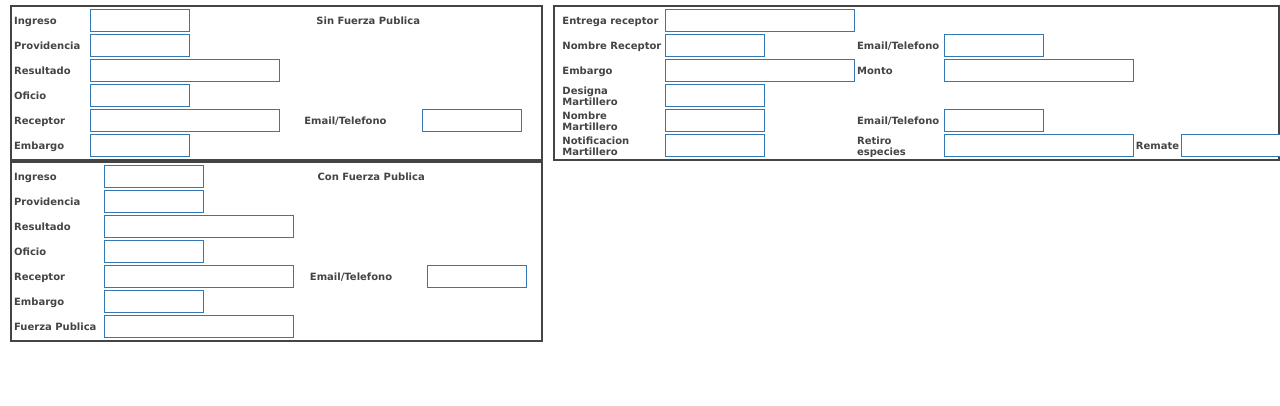
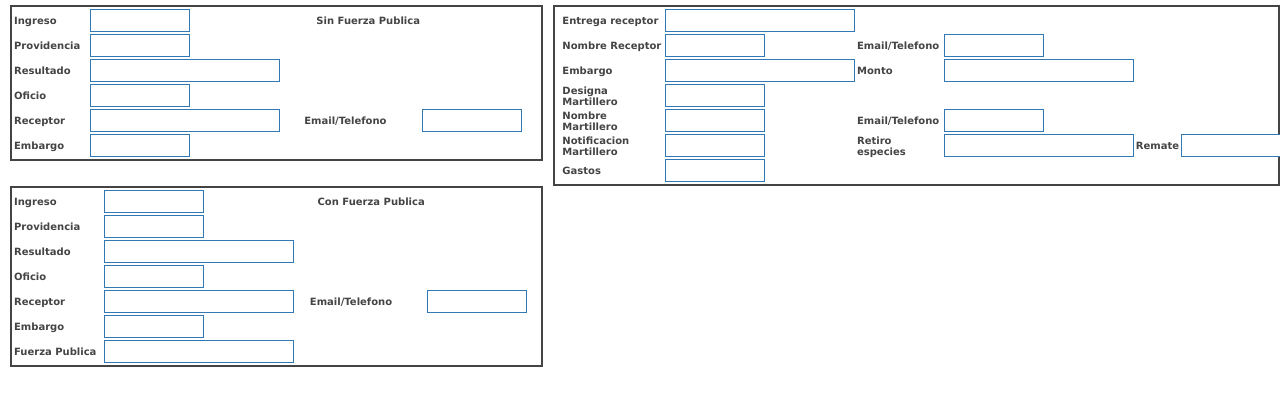
Before and after one commit to lucascharles/proyecto-dyv, a PHP site: template views/deudor_ficha_martillero.php in a window 1280 px wide. Shown: the part 30-436 px from the top of the page. Run offline with PHP 8.4, Linux system fonts and the light colour scheme; the template is opened without the code that fills it: most values are stand-ins (such as "Sample title", 1, 10 or a date in 2020); data that the repository does not hold is empty.

Commit message:
se agrega campo gasto

```diff
--- a/views/deudor_ficha_ddaejec.php
+++ b/views/deudor_ficha_ddaejec.php
@@ -166,6 +166,8 @@
 
 					<td align="left" class="etiqueta_form">DDA Ejecutiva</td>
                     <td align="left" ><input type="text" grabar="S" name="txtddaejec" id="txtddaejec" size="40" class="input_form" onFocus="resaltar(this)" onBlur="noresaltar(this)" tipovalida="fecha" value="<? echo(formatoFecha($ddaejec,"yyyy-mm-dd","dd/mm/yyyy")) ?>"/></td>
+                    <td align="left" class="etiqueta_form">Gastos</td>
+                    <td align="left" ><input type="text" grabar="S" name="txtgasto" id="txtgasto" size="40" class="input_form_medio" onFocus="resaltar(this)" onBlur="noresaltar(this)"  tipovalida="moneda" value="<? echo($gasto) ?>"/></td>
                 </tr>
                 <tr>
 					<td align="left" class="etiqueta_form">Mandamiento</td>
--- a/views/deudor_ficha_martillero.php
+++ b/views/deudor_ficha_martillero.php
@@ -40,7 +40,7 @@
 			$("#txtentrega_receptor").datepicker({changeYear: true});
 			$("#txtembargo").datepicker({changeYear: true});
 			$("#txtprovidencia").datepicker({changeYear: true});
-			$("#txtfecha_remate").datepicker({changeYear: true});
+
 		});
 
 		$(document).ready(function(){
@@ -139,6 +139,7 @@
 	$emailreceptor1 = ($id_alta > 0) ? $martillero->get_data("emailreceptor1") : "";
 	$embargo1 = ($id_alta > 0) ? $martillero->get_data("embargo1") : "";
 	$oposicion_retiro = ($id_alta > 0) ? $martillero->get_data("oposicion_retiro") : "";
+	$gasto = ($id_alta > 0) ? $martillero->get_data("gasto") : "";
 
 ?>
 <form name="frmreceptor">
@@ -257,7 +258,14 @@
                     <td align="left" ><input type="text" grabar="S" name="txtfecha_remate" id="txtfecha_remate" size="40" class="input_form_medio" onFocus="resaltar(this)" onBlur="noresaltar(this)"  tipovalida="fecha" value="<? echo($fecha_remate) ?>" /></td>
 
                  </tr>
-
+                <tr>
+					<td align="left" class="etiqueta_form">Gastos</td>
+                    <td align="left" ><input type="text" grabar="S" name="txtgasto" id="txtgasto" size="40" class="input_form_medio" onFocus="resaltar(this)" onBlur="noresaltar(this)" tipovalida="moneda" value="<? echo($gasto) ?>" /></td>
+					<td align="left" class="etiqueta_form"></td>
+                    <td align="left" ></td>
+                    <td align="left" class="etiqueta_form"></td>
+                    <td align="left" ></td>
+                 </tr>
 
                 </table>
                 </div>
```
Also changed, not shown: views/deudor_ficha_consignacion.php (+9 -3 lines).
